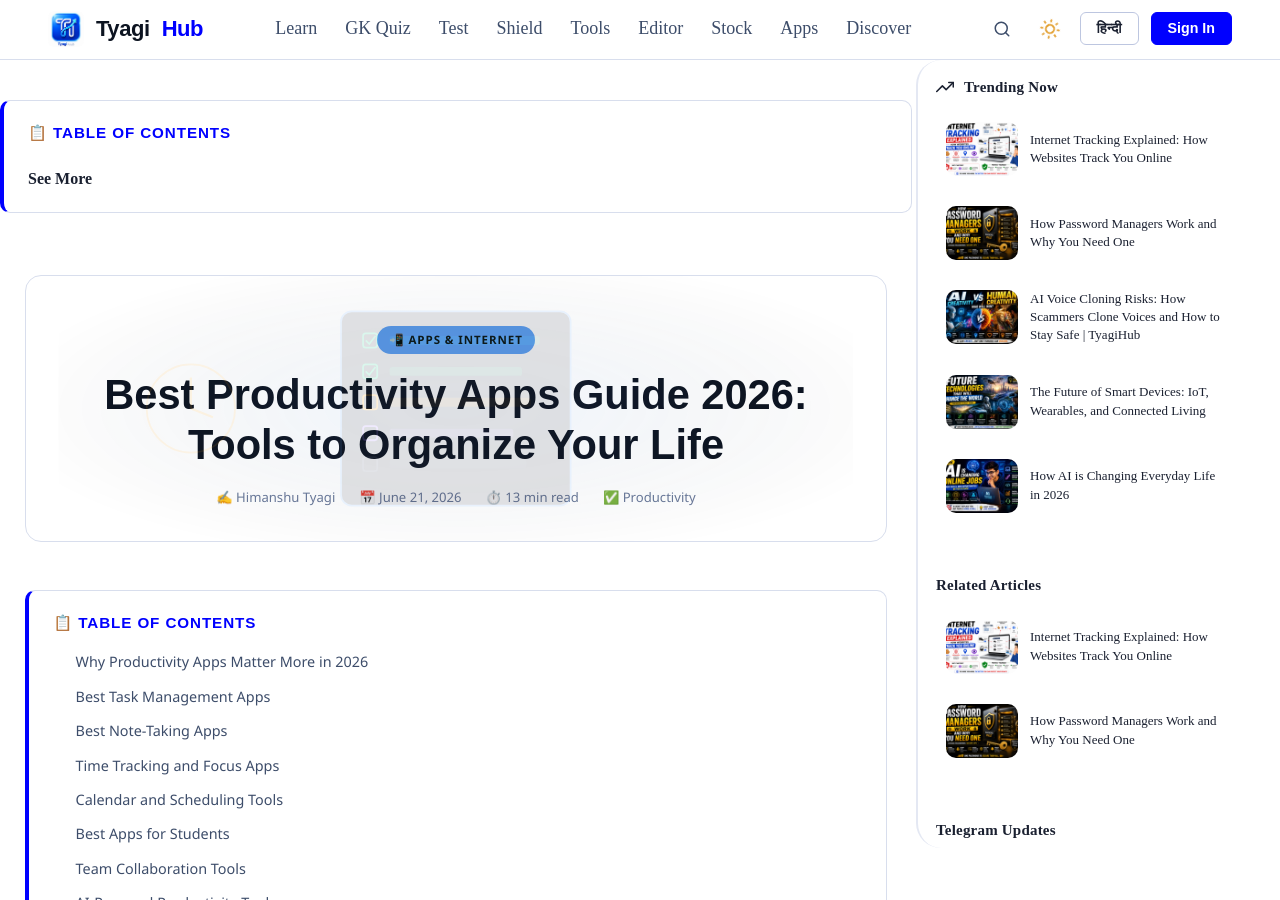
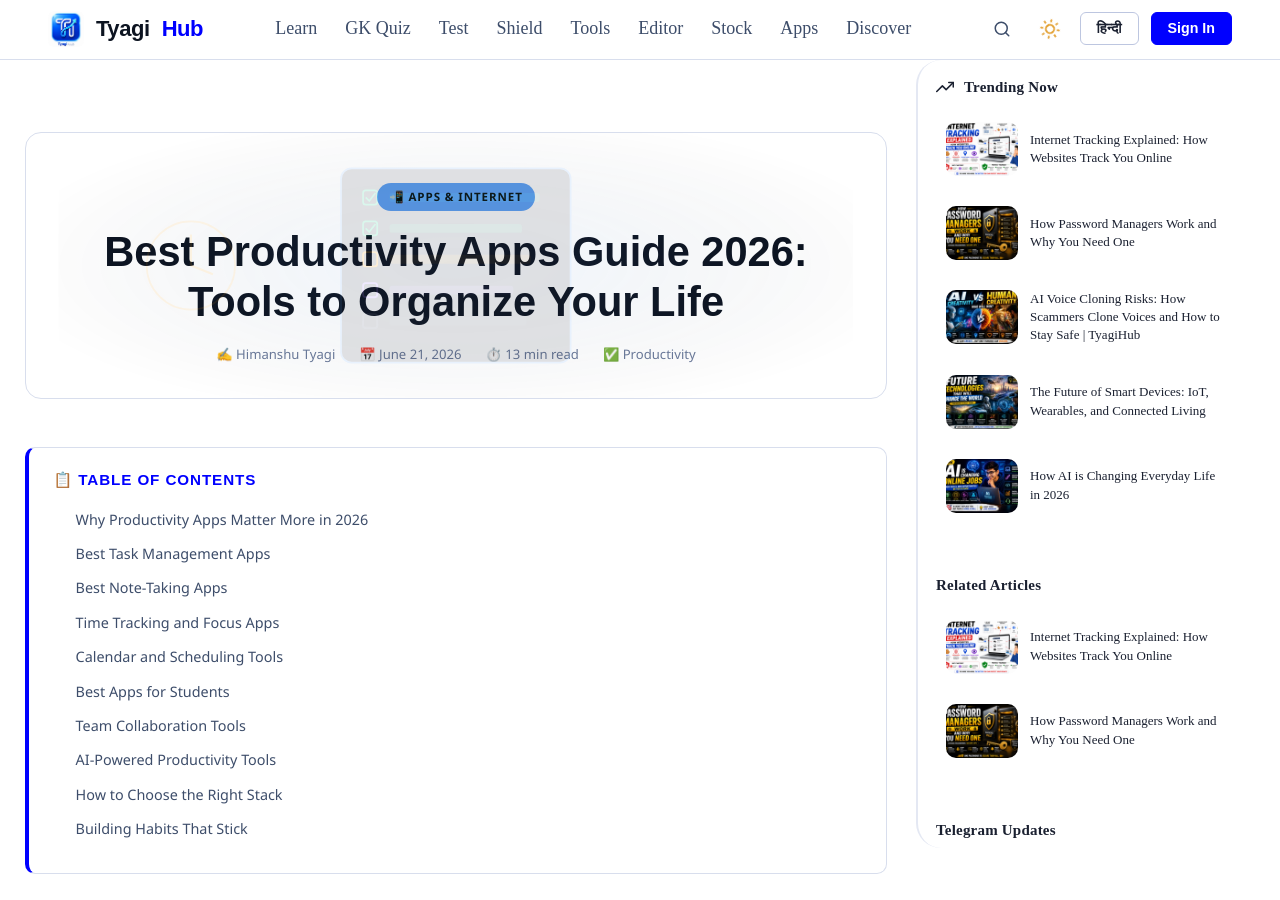
Before and after one commit to HimanshuTyagiJi/TyagiHub, a Jekyll site: the page built from _posts/2026-06-11-best-productivity-apps-guide.html, in a window 1280 px wide and 900 px high. Built offline with Jekyll 4.4.1, drawn with Linux system fonts in a browser that asks for light colours; some of the changed text lies outside the part shown.

Commit message:
Update discover.html

```diff
--- a/_layouts/discover.html
+++ b/_layouts/discover.html
@@ -10,6 +10,18 @@ layout: default
 
 <div class="tc-wrapper">
 	<div class="tc-left">
+
+		{% if page.is_post %}
+			{% assign words = content | number_of_words %}
+			{% if words < 360 %}
+				{% assign read_time = "2 min read" %}
+			{% else %}
+				{% assign minutes = words | divided_by: 180 %}
+				{% assign read_time = minutes | append: " min read" %}
+			{% endif %}
+		{% endif %}
+
+		{{ content }}
 
 		{% if page.is_post %}
 			<div class="toc-box" style="margin-bottom:30px;">
@@ -38,8 +50,6 @@ layout: default
 				</label>
 			</div>
 		{% endif %}
-
-        {{ content }}
 
 		{% unless page.url == "/" or page.url == "/index.html" %}
 			{% if page.is_post %}
@@ -105,7 +115,5 @@ layout: default
 			{% endif %}
 		{% endunless %}
 
+	</div> {% include right-sidebar.html %}
 </div>
-
-    {% include right-sidebar.html %}
-</div>
```
Lines whose indentation alone changed are shown as unchanged.
